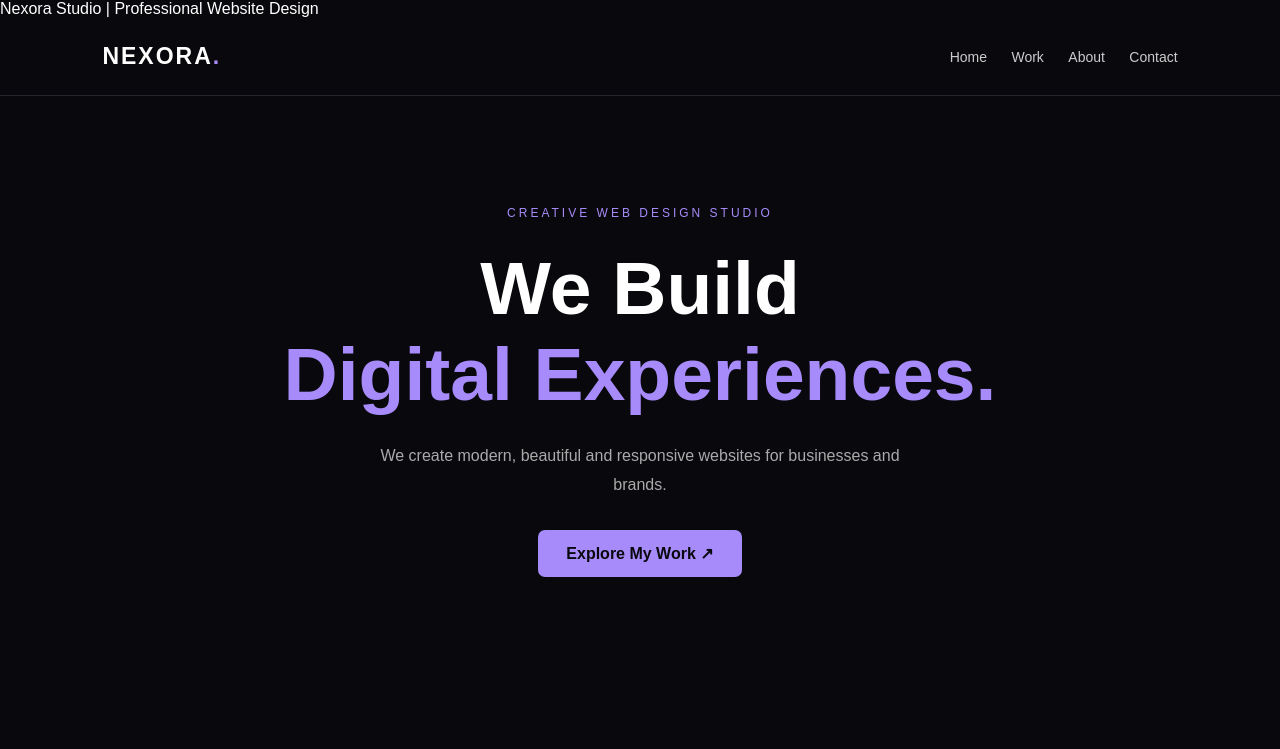
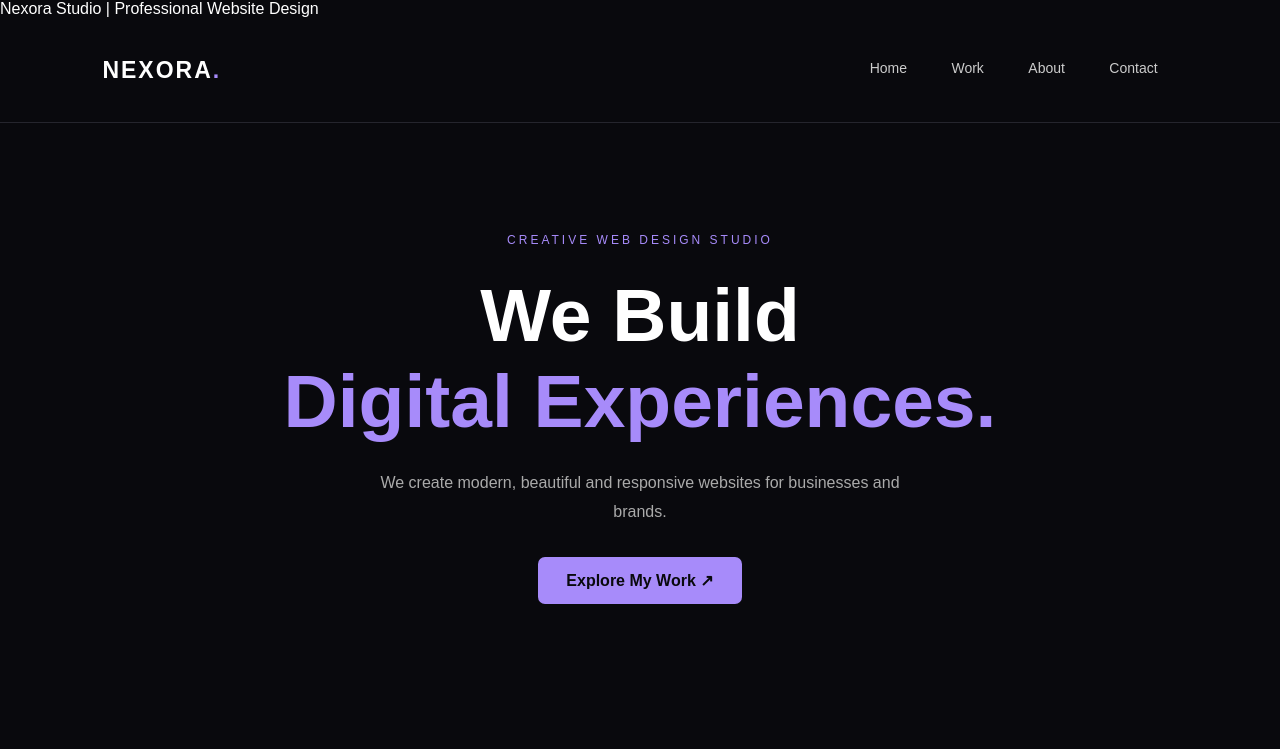
Before and after one commit to sankargaadu049/nexora-studio, a plain HTML site: page index.html in a window 1280 px wide. Shown: the top 749 px of the page. Drawn offline with Linux system fonts and the light colour scheme.

Commit message:
Update index.html

```diff
--- a/index.html
+++ b/index.html
@@ -238,6 +238,14 @@ nav a:hover {
     opacity: 0.7;
     transform: translateY(-2px);
 }
+  /* MOBILE TOUCH TARGETS */
+
+nav a {
+    display: inline-block;
+    padding: 12px 15px;
+    margin: 5px;
+    min-height: 44px;
+}
 
 .hero {
     animation: fadeInUp 1s ease-out;
```
